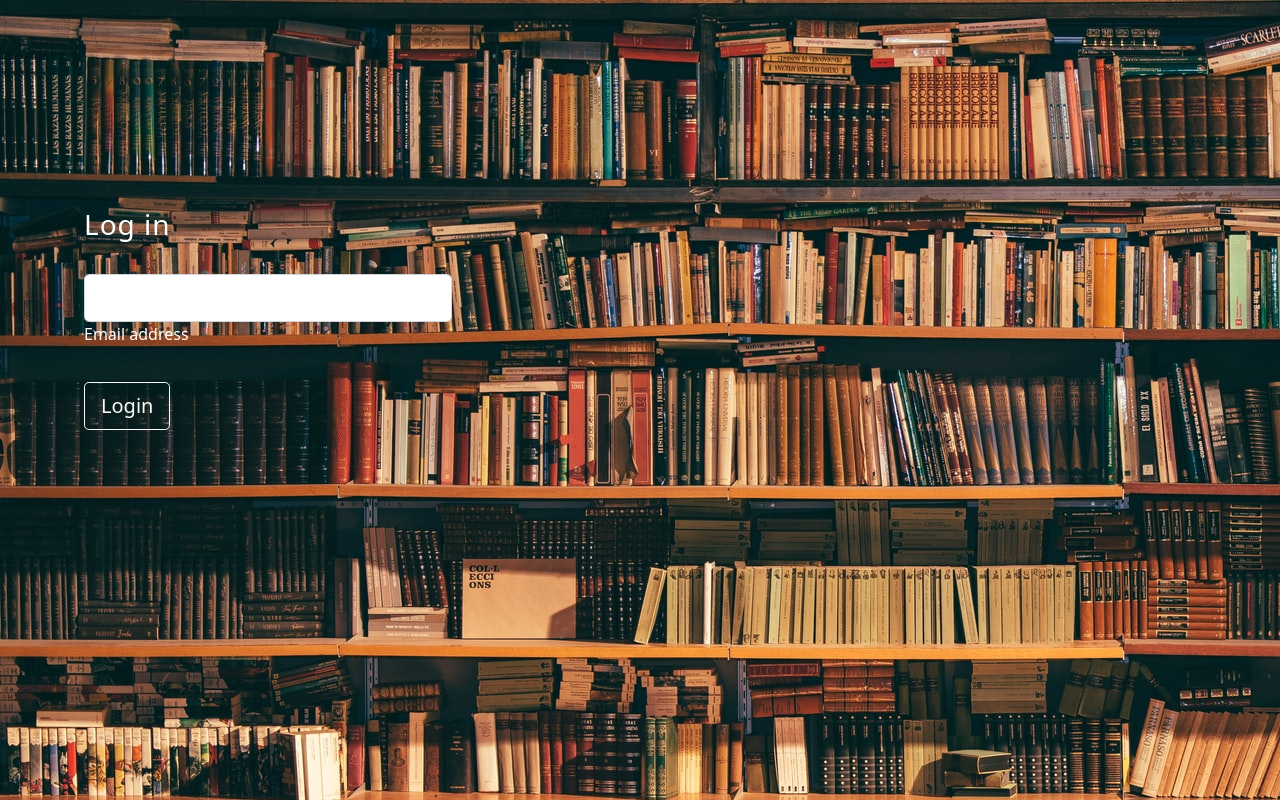
After one commit to SubstantialCattle5/AMAZON_BOOK_PRICE_WEBSITE, a Flask app: template templates/login_page.html in a window 1280 px wide. The commit adds this page. Run offline with Flask 2, Linux system fonts and the light colour scheme; the template is opened without the code that fills it, so the values that code supplies are empty.

Commit message:
adding the email html/css file

```diff
--- a/main.py
+++ b/main.py
@@ -1,15 +1,20 @@
 import json
-
-from flask import Flask, render_template, request, redirect, url_for
-
+from flask import *
+import firebase_admin
+from firebase_admin import db
 from amazon_link_regex import Amazon_Link_Regex
 
 app = Flask(__name__)
 link = str()
 price = 0
-book_names, max_book_prices = list(), list()
+book_names, max_book_prices, user_names = list(), list(), list()
 book_ = dict()
 book_links = list()
+
+# FireBase stuff
+cred_obj = firebase_admin.credentials.Certificate('E:\PROJECTS\FIREBASE\\test\\test-project.json')
+default_app = firebase_admin.initialize_app(cred_obj, {
+    'databaseURL': 'https://test-project-5aa48-default-rtdb.asia-southeast1.firebasedatabase.app/'})
 
 
 # Extracting the book names from the link
@@ -20,24 +25,28 @@ def book_names_list(links):
 
 
 # Amazon JSON dump
-def amazon_json_dump():
+def amazon_firebase_dump():
     data = dict()
-    with open('amazon_book_links.json', 'w') as filehandle:
-        # To avoid passsing empty list
-        if len(book_links) != 0:
-            for i, j in zip(book_links, max_book_prices):
-                data[j] = i
-
-            json.dump(data, filehandle, indent=4)
+    # To avoid passing empty list
+    if len(book_links) != 0:
+        # Creating a dict
+        for book_link, max_book_price, user_name in zip(book_links, max_book_prices, user_names):
+            data[user_name] = [book_link, max_book_price]
+        # Uploading the data to firebase
+        print(data)
+        for i in data:
+            ref = db.reference(f"/{i}")
+            ref.set(data[i])
 
 
 @app.route('/', methods=["POST", "GET"])
 def main_pg():
-    global book_names, max_book_prices, book_links
+    global book_names, max_book_prices, book_links, user_names
     # POST is for buttons save and submit
     if request.method == 'POST':
         # Save Button , passing value should not be zero
         if request.form.get('save') == 'Save' and len(request.form['link_text']) != 0:
+            user_names = user_names + [request.form['User_name']]
             book_names = book_names + [book_names_list(request.form['link_text'])]  # Creating the list
             max_book_prices = max_book_prices + [int(request.form['value']) * 10]  # Creating price list
             book_links.append(request.form['link_text'])
@@ -46,9 +55,9 @@ def main_pg():
         elif request.form.get('Submit') == 'submit_':
             return redirect(url_for('confirmation_pg'))
 
-        # Save button but length is equal to zero
+        # Save button but length is equal to zero and acting as a clear button
         else:
-            book_names, book_links = [], []
+            book_names, book_links, user_names = [], [], []
             return render_template('index.html')
 
     else:  # clearing the page
@@ -65,13 +74,13 @@ def confirmation_pg():
     # Confirm Button
     if request.method == 'POST':
         if request.form.get('save') == 'Save':
-            if len(book_links) == 0 and len(max_book_prices) == 0:
-                return render_template('connfirmation.html', books=['ERROR! NO BOOKS SAVED'])
+            if len(book_links) == 0 and len(max_book_prices) == 0 and len(user_names) == 0:
+                return render_template('confirmation.html', books=['ERROR! NO BOOKS SAVED'])
             else:
-                amazon_json_dump()
+                amazon_firebase_dump()
                 return render_template('confirmation.html', books=['Saved!'])
 
-    elif request.method == 'GET':
+    else:
         return render_template('confirmation.html', books=book_names)
 
 
--- /dev/null
+++ b/static/css/styles_login.css
@@ -0,0 +1,17 @@
+body{
+    background-image: url('../imgs/book4.jpg');
+}
+
+
+.bg-image-vertical {
+    position: relative;
+    overflow: hidden;
+    background-repeat: no-repeat;
+    background-size: auto 100%;
+}
+
+@media (min-width: 1025px) {
+    .h-custom-2 {
+        height: 100%;
+    }
+}
--- a/templates/index.html
+++ b/templates/index.html
@@ -26,8 +26,11 @@
             <div class="col-lg-6 col-sm-12">
                 <form action ='#' method = 'post'>
                     <div class="form-group col-7">
+                         <!--UserName-->
+                        <label for="User_name" class='title link_title'>Username</label>
+                        <input type="text" class="form-control" id="User_name"  placeholder="Enter Username" name = 'User_name'>
                         <!--LINK-->
-                        <label for="Link" class='title link_title'>Amazon Link </label>
+                        <label for="Link" class='title link_title' style = 'margin-top :20px'>Amazon Link </label>
 
                         <input type="text" class="form-control" id="Link"  placeholder="Enter link" name = 'link_text'>
                     </div>
--- /dev/null
+++ b/templates/login_page.html
@@ -0,0 +1,53 @@
+<!DOCTYPE html>
+<html lang="en">
+<head>
+    <meta charset="UTF-8">
+    <title>BookPriceUpdate!</title>
+</head>
+<!--Fonts-->
+<link rel="preconnect" href="https://fonts.googleapis.com">
+<link rel="preconnect" href="https://fonts.gstatic.com" crossorigin>
+<link href="https://fonts.googleapis.com/css2?family=Rubik:wght@400;500&display=swap" rel="stylesheet">
+<!-- Bootstrap CSS -->
+<link href="https://cdn.jsdelivr.net/npm/bootstrap@5.1.3/dist/css/bootstrap.min.css" rel="stylesheet" integrity="sha384-1BmE4kWBq78iYhFldvKuhfTAU6auU8tT94WrHftjDbrCEXSU1oBoqyl2QvZ6jIW3" crossorigin="anonymous">
+<link href="../static/css/styles_login.css" rel = 'stylesheet'>
+<body>
+<section class="vh-100">
+    <div class="container-fluid">
+        <div class="row">
+            <div class="col-sm-6 text-black">
+
+                <div class="px-5 ms-xl-4">
+                    <i class="fas fa-crow fa-2x me-3 pt-5 mt-xl-4" style="color: #709085;"></i>
+
+                </div>
+
+                <div class="d-flex align-items-center h-custom-2 px-5 ms-xl-4 mt-5 pt-5 pt-xl-0 mt-xl-n5">
+
+                    <form style="width: 23rem; margin-top: 100px ; color : white ;" >
+
+                        <h3 class="fw-normal mb-3 pb-3" style="letter-spacing: 1px;">Log in</h3>
+
+                        <div class="form-outline mb-4">
+                            <input type="email" id="form2Example18" class="form-control form-control-lg" />
+                            <label class="form-label" for="form2Example18">Email address</label>
+                        </div>
+
+
+
+                        <div class="pt-1 mb-4">
+                            <button class="btn btn-outline-light btn-lg btn-block" type="button">Login</button>
+                        </div>
+
+
+                    </form>
+
+                </div>
+
+            </div>
+
+        </div>
+    </div>
+</section>
+</body>
+</html>
```
Also changed, not shown: amazon_book_links.json (+8 -2 lines), static/imgs/book3.jpg (added), static/imgs/book4.jpg (added).
